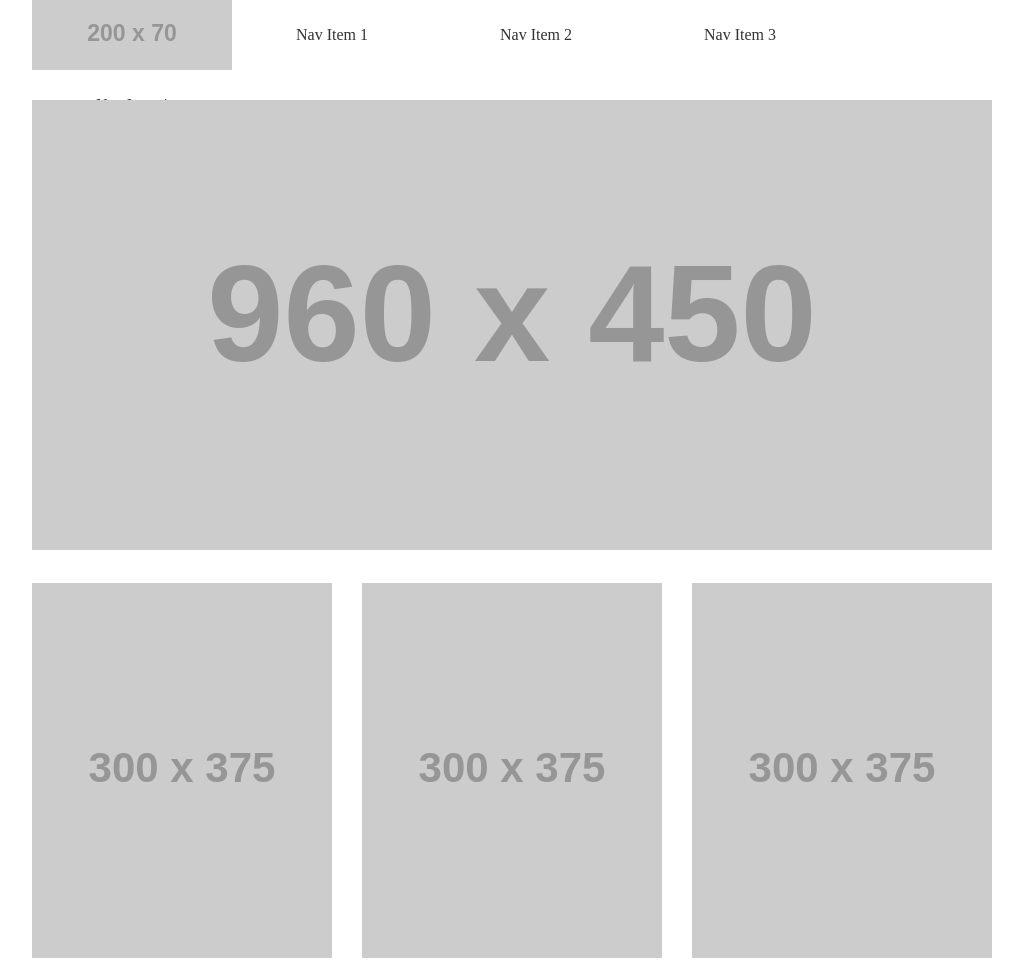
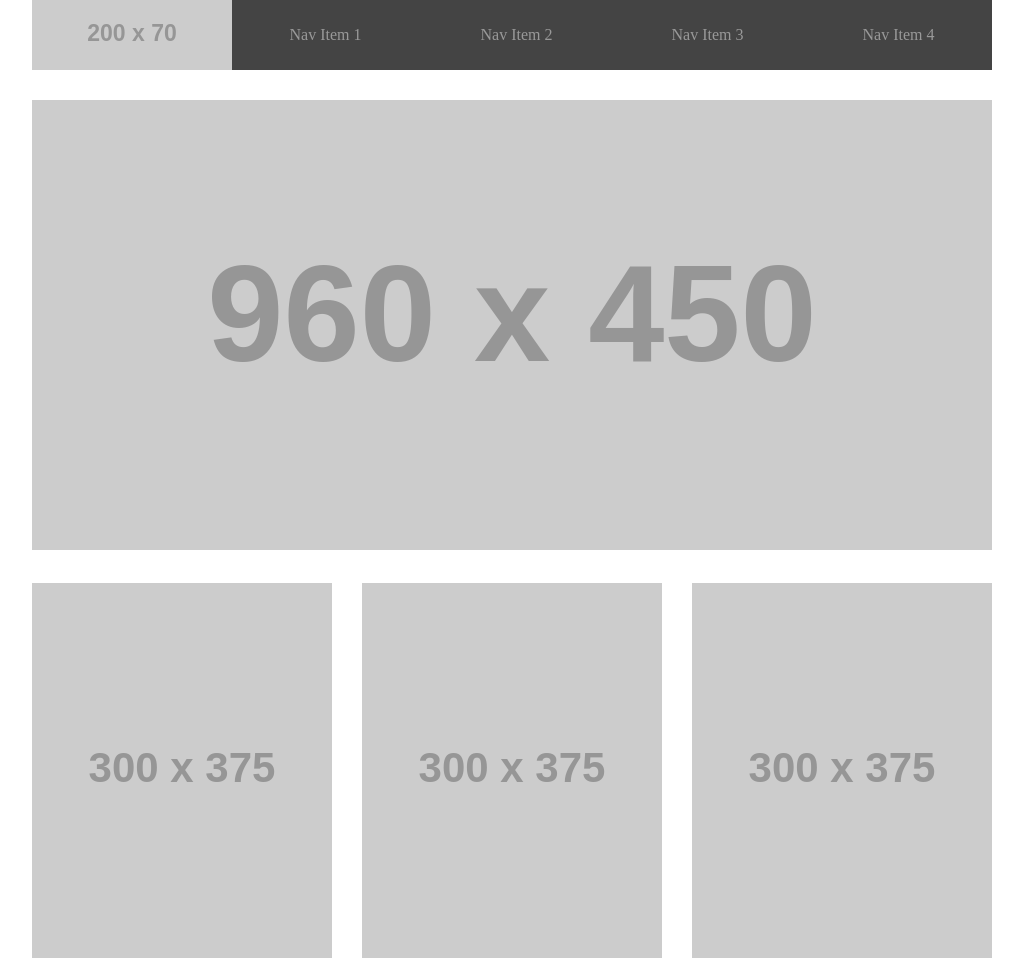
Before and after one commit to applena/wirefame-exercise, a plain HTML site: page index.html in a window 1280 px wide. Shown: the top 961 px of the page, without its empty margins (128-1151 px from the left). Drawn offline with Linux system fonts and the light colour scheme; placeholder pictures from the web are drawn by us.

Commit message:
fixed header

```diff
--- a/style.css
+++ b/style.css
@@ -7,6 +7,7 @@ header {
   height: 70px;
   line-height: 70px;
   margin-bottom: 30px;
+  background-color: #444;
 }
 
 header img {
@@ -17,8 +18,8 @@ header img {
 
 nav ul li {
   display: inline-block;
-  color: #333;
-  width: 200px;
+  color: #999;
+  width: 187px;
   text-align: center
 }
 
@@ -76,6 +77,7 @@ a h2 {
 
 footer {
   height: 200px;
-  background-color: #d8d8d8;
+  background-color: #444;
   margin-top: 30px;
+
 }
```
